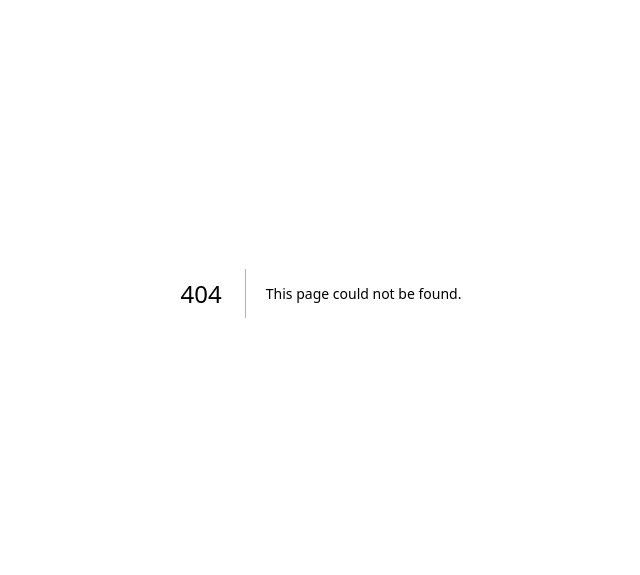
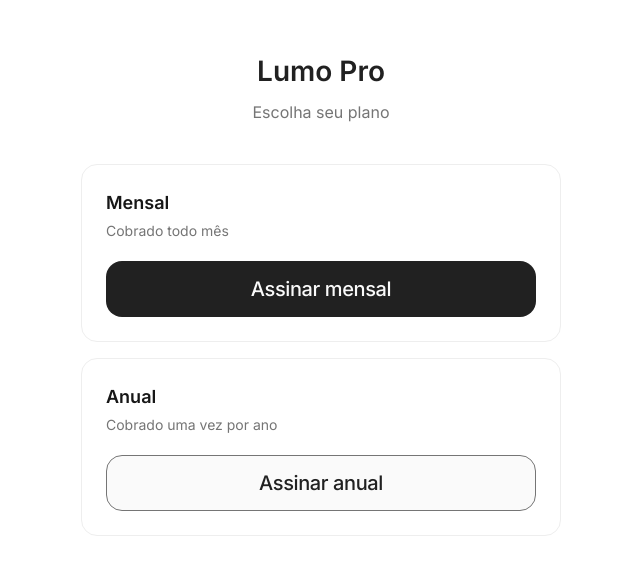
Before and after one commit to fabiostutt/lumo-app, a Next.js app: page /pricing in a window 1280 px wide. Before the commit this address had no page. Shown: the part 107-682 px from the top of the page, without its empty margins (319-959 px from the left). Built offline with nearby package versions, Linux system fonts and the light colour scheme.

Commit message:
Add files via upload

```diff
--- /dev/null
+++ b/src/app/api/checkout/route.ts
@@ -0,0 +1,41 @@
+import { stripe } from "@/lib/stripe/server";
+import { createClient } from "@/lib/supabase/server";
+import { NextResponse } from "next/server";
+
+const PRICE_IDS = {
+  monthly: process.env.STRIPE_PRICE_MONTHLY!,
+  yearly: process.env.STRIPE_PRICE_YEARLY!,
+};
+
+export async function POST(request: Request) {
+  const { plan } = await request.json();
+
+  if (plan !== "monthly" && plan !== "yearly") {
+    return NextResponse.json({ error: "Invalid plan" }, { status: 400 });
+  }
+
+  const supabase = await createClient();
+  const {
+    data: { user },
+  } = await supabase.auth.getUser();
+
+  if (!user) {
+    return NextResponse.json({ error: "Not authenticated" }, { status: 401 });
+  }
+
+  const siteUrl = process.env.NEXT_PUBLIC_SITE_URL || new URL(request.url).origin;
+
+  const session = await stripe.checkout.sessions.create({
+    mode: "subscription",
+    line_items: [{ price: PRICE_IDS[plan as "monthly" | "yearly"], quantity: 1 }],
+    success_url: `${siteUrl}/success?session_id={CHECKOUT_SESSION_ID}`,
+    cancel_url: `${siteUrl}/pricing`,
+    customer_email: user.email,
+    client_reference_id: user.id,
+    metadata: {
+      supabase_user_id: user.id,
+    },
+  });
+
+  return NextResponse.json({ url: session.url });
+}
--- /dev/null
+++ b/src/app/api/webhooks/stripe/route.ts
@@ -0,0 +1,65 @@
+import { stripe } from "@/lib/stripe/server";
+import { createClient } from "@supabase/supabase-js";
+import { NextResponse } from "next/server";
+import type Stripe from "stripe";
+
+// Service-role client: only used server-side in the webhook to write
+// subscription status, bypassing RLS. Never expose this key to the browser.
+const supabaseAdmin = createClient(
+  process.env.NEXT_PUBLIC_SUPABASE_URL!,
+  process.env.SUPABASE_SERVICE_ROLE_KEY!
+);
+
+export async function POST(request: Request) {
+  const body = await request.text();
+  const signature = request.headers.get("stripe-signature");
+
+  if (!signature) {
+    return NextResponse.json({ error: "Missing signature" }, { status: 400 });
+  }
+
+  let event: Stripe.Event;
+  try {
+    event = stripe.webhooks.constructEvent(
+      body,
+      signature,
+      process.env.STRIPE_WEBHOOK_SECRET!
+    );
+  } catch (err) {
+    console.error("Webhook signature verification failed:", err);
+    return NextResponse.json({ error: "Invalid signature" }, { status: 400 });
+  }
+
+  switch (event.type) {
+    case "checkout.session.completed": {
+      const session = event.data.object as Stripe.Checkout.Session;
+      const userId = session.metadata?.supabase_user_id;
+      const subscriptionId = session.subscription as string;
+
+      if (userId) {
+        await supabaseAdmin.from("subscriptions").upsert({
+          user_id: userId,
+          stripe_customer_id: session.customer as string,
+          stripe_subscription_id: subscriptionId,
+          status: "active",
+        });
+      }
+      break;
+    }
+
+    case "customer.subscription.updated":
+    case "customer.subscription.deleted": {
+      const subscription = event.data.object as Stripe.Subscription;
+      await supabaseAdmin
+        .from("subscriptions")
+        .update({ status: subscription.status })
+        .eq("stripe_subscription_id", subscription.id);
+      break;
+    }
+
+    default:
+      break;
+  }
+
+  return NextResponse.json({ received: true });
+}
--- /dev/null
+++ b/src/app/pricing/page.tsx
@@ -0,0 +1,95 @@
+"use client";
+
+import { useState } from "react";
+import Button from "@/components/ui/Button";
+
+export default function PricingPage() {
+  const [loading, setLoading] = useState<"monthly" | "yearly" | null>(null);
+
+  async function handleSubscribe(plan: "monthly" | "yearly") {
+    setLoading(plan);
+    try {
+      const res = await fetch("/api/checkout", {
+        method: "POST",
+        headers: { "Content-Type": "application/json" },
+        body: JSON.stringify({ plan }),
+      });
+      const data = await res.json();
+      if (data.url) {
+        window.location.href = data.url;
+      } else {
+        setLoading(null);
+      }
+    } catch {
+      setLoading(null);
+    }
+  }
+
+  return (
+    <main
+      style={{
+        minHeight: "100vh",
+        display: "flex",
+        alignItems: "center",
+        justifyContent: "center",
+        fontFamily: "Inter, sans-serif",
+        padding: 32,
+      }}
+    >
+      <div style={{ width: "100%", maxWidth: 480, textAlign: "center" }}>
+        <h1 style={{ fontSize: 28, fontWeight: 600, marginBottom: 8, color: "#212121" }}>
+          Lumo Pro
+        </h1>
+        <p style={{ fontSize: 16, color: "#757575", marginBottom: 40 }}>
+          Escolha seu plano
+        </p>
+
+        <div style={{ display: "flex", flexDirection: "column", gap: 16 }}>
+          <div
+            style={{
+              border: "1px solid #EEEEEE",
+              borderRadius: 16,
+              padding: 24,
+              textAlign: "left",
+            }}
+          >
+            <p style={{ fontSize: 18, fontWeight: 600, marginBottom: 4 }}>Mensal</p>
+            <p style={{ fontSize: 14, color: "#757575", marginBottom: 20 }}>
+              Cobrado todo mês
+            </p>
+            <Button
+              label={loading === "monthly" ? "Carregando..." : "Assinar mensal"}
+              variant="Primary"
+              size="Large"
+              fullWidth
+              disabled={loading !== null}
+              onClick={() => handleSubscribe("monthly")}
+            />
+          </div>
+
+          <div
+            style={{
+              border: "1px solid #EEEEEE",
+              borderRadius: 16,
+              padding: 24,
+              textAlign: "left",
+            }}
+          >
+            <p style={{ fontSize: 18, fontWeight: 600, marginBottom: 4 }}>Anual</p>
+            <p style={{ fontSize: 14, color: "#757575", marginBottom: 20 }}>
+              Cobrado uma vez por ano
+            </p>
+            <Button
+              label={loading === "yearly" ? "Carregando..." : "Assinar anual"}
+              variant="Outline"
+              size="Large"
+              fullWidth
+              disabled={loading !== null}
+              onClick={() => handleSubscribe("yearly")}
+            />
+          </div>
+        </div>
+      </div>
+    </main>
+  );
+}
--- /dev/null
+++ b/src/app/success/page.tsx
@@ -0,0 +1,29 @@
+import Button from "@/components/ui/Button";
+import Link from "next/link";
+
+export default function SuccessPage() {
+  return (
+    <main
+      style={{
+        minHeight: "100vh",
+        display: "flex",
+        alignItems: "center",
+        justifyContent: "center",
+        fontFamily: "Inter, sans-serif",
+        padding: 32,
+      }}
+    >
+      <div style={{ width: "100%", maxWidth: 400, textAlign: "center" }}>
+        <h1 style={{ fontSize: 28, fontWeight: 600, marginBottom: 8, color: "#212121" }}>
+          Assinatura confirmada!
+        </h1>
+        <p style={{ fontSize: 16, color: "#757575", marginBottom: 40 }}>
+          Bem-vindo ao Lumo Pro.
+        </p>
+        <Link href="/">
+          <Button label="Ir para o app" variant="Primary" size="Large" fullWidth />
+        </Link>
+      </div>
+    </main>
+  );
+}
--- /dev/null
+++ b/src/lib/stripe/server.ts
@@ -0,0 +1,5 @@
+import Stripe from "stripe";
+
+export const stripe = new Stripe(process.env.STRIPE_SECRET_KEY!, {
+  apiVersion: "2026-08-26.dahlia",
+});
```
